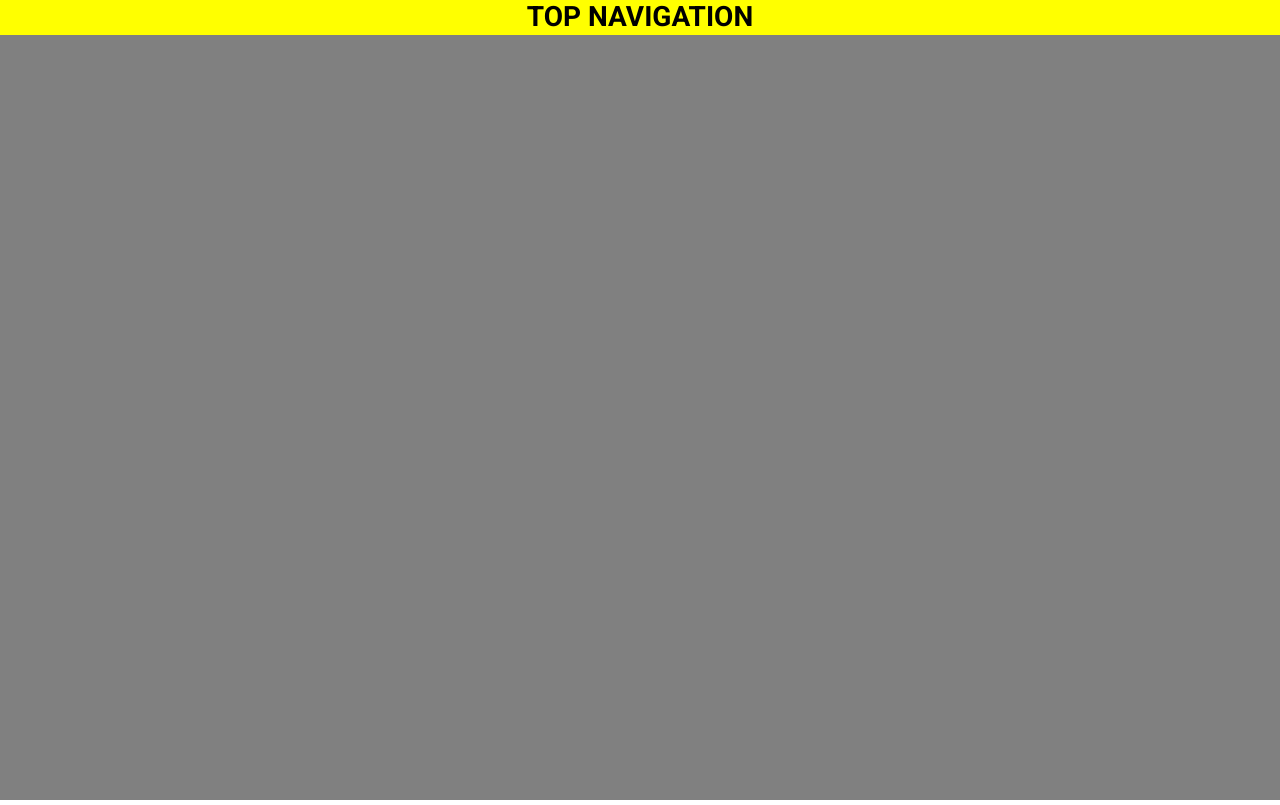
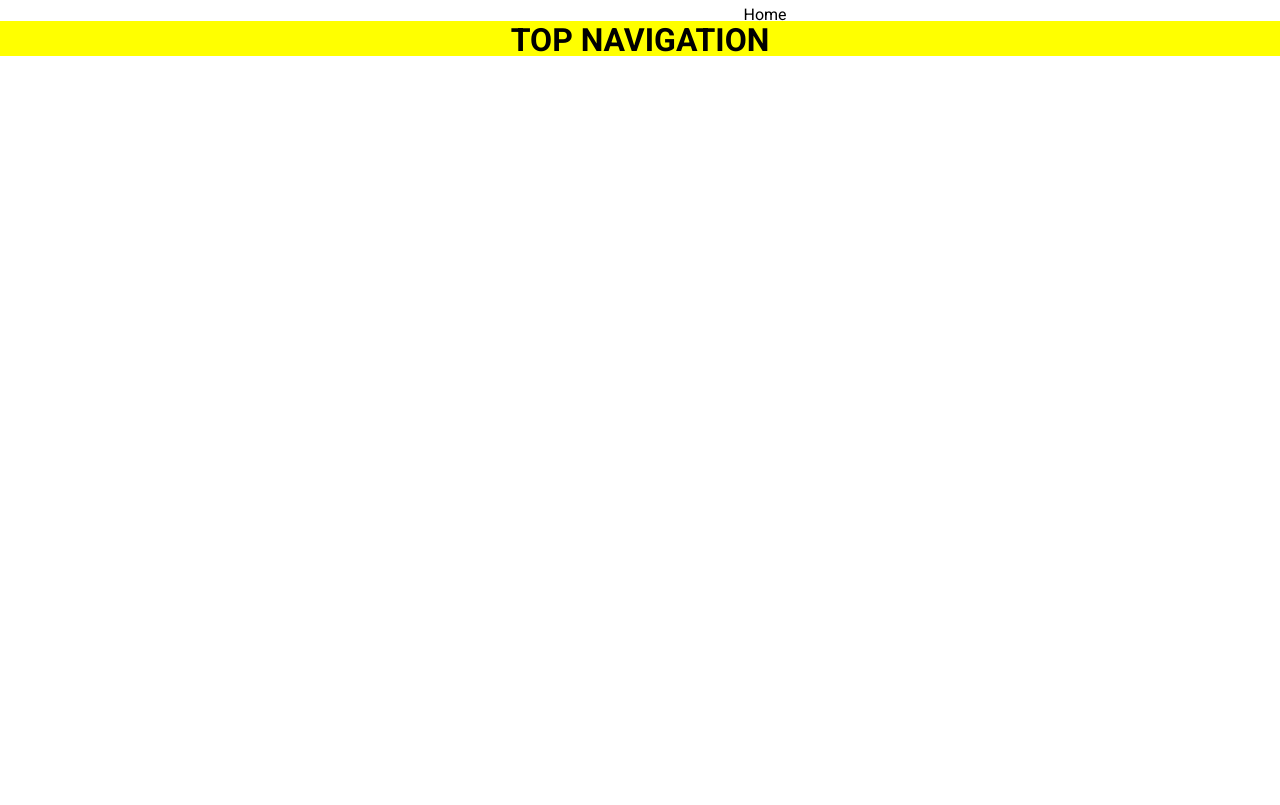
Before and after one commit to lwood54/vue-science-site, a Vue app: page / in a window 1280 px wide. Built offline with nearby package versions, Linux system fonts and the light colour scheme.

Commit message:
removal of vuetify custom design el sidebar

```diff
--- a/package.json
+++ b/package.json
@@ -11,7 +11,6 @@
     "core-js": "^2.6.5",
     "vue": "^2.6.10",
     "vue-router": "^3.0.3",
-    "vuetify": "^1.5.16",
     "vuex": "^3.0.1"
   },
   "devDependencies": {
--- a/src/App.vue
+++ b/src/App.vue
@@ -28,6 +28,10 @@
 
 
 <style lang="scss">
+	body {
+		margin: 0;
+	}
+
 	#app {
 		font-family: roboto, Helvetica, Arial, sans-serif;
 		display: flex;
@@ -55,13 +59,13 @@
 		width: 100%;
 		min-height: 100vh;
 		margin: 0 auto;
-		background-color: gray;
-		padding-left: 300px;
+		padding-left: 250px;
 		padding-top: 5px;
 	}
 
 	.sidebar-container {
 		position: fixed; /* to allow movement of div off screen */
+		width: 250px;
 	}
 
 	.topnav-container {
@@ -87,13 +91,13 @@
 
 	@keyframes slide-left {
 		100% {
-			transform: translate(-400px);
+			transform: translate(-300px);
 		}
 	}
 	@keyframes slide-right {
 		0% {
 			// needs to start off screen when coming in
-			transform: translateX(-400px);
+			transform: translateX(-300px);
 		}
 		100% {
 			transform: translateX(0);
@@ -125,7 +129,7 @@
 		}
 		.page-container {
 			transition: padding 1.1s ease-in;
-			padding-left: 300px;
+			padding-left: 250px;
 		}
 	}
 </style>
--- a/src/main.js
+++ b/src/main.js
@@ -2,10 +2,6 @@ import Vue from "vue";
 import App from "./App.vue";
 import router from "./router";
 import store from "./store";
-import Vuetify from 'vuetify';
-import 'vuetify/dist/vuetify.min.css'
-
-Vue.use(Vuetify);
 
 Vue.config.productionTip = false;
 
--- a/src/navigation/sidebar.vue
+++ b/src/navigation/sidebar.vue
@@ -1,20 +1,12 @@
 <template>
-	<v-navigation-drawer class="blue lighten-3" dark permanent>
-		<v-list class="nav-list">
-			<v-list-tile v-for="item in items" :key="item.title">
-				<router-link class="router-links" :to="item.destination ? item.destination : '/'">
-					<v-list-tile-action>
-						<v-icon>{{ item.icon }}</v-icon>
-					</v-list-tile-action>
-				</router-link>
-				<router-link class="router-links" :to="item.destination ? item.destination : '/'">
-					<v-list-tile-content>
-						<v-list-tile-title>{{ item.title }}</v-list-tile-title>
-					</v-list-tile-content>
-				</router-link>
-			</v-list-tile>
-		</v-list>
-	</v-navigation-drawer>
+	<div class="side-nav-container">
+		<router-link
+			v-for="item in items"
+			:key="item.title"
+			class="router-links"
+			:to="item.destination ? item.destination : '/'"
+		>{{item.title}}</router-link>
+	</div>
 </template>
 
 <script>
@@ -33,11 +25,37 @@
 
 <style lang="scss">
 	.router-links {
+		align-content: center;
+		border-radius: 4px;
+		color: #fff;
+		display: flex;
+		height: 50px;
+		justify-content: center;
+		line-height: 50px;
+		margin-bottom: 5px;
+		text-align: center;
 		text-decoration: none;
-		color: inherit;
+		width: 100%;
+
+		&:hover {
+			transition: background-color 0.5s ease-in;
+			background-color: blue;
+		}
 	}
 
 	.nav-list {
 		min-height: 100vh;
 	}
+
+	.side-nav-container {
+		background-color: rgb(83, 177, 106);
+		min-height: 100vh;
+		padding: 5px;
+	}
+
+	.side-bar-item {
+		width: 100%;
+		/* background-color: blue; */
+		padding: 5px;
+	}
 </style>
```
Also changed, not shown: 1 other file (tests, documents, lock files or other folders).
